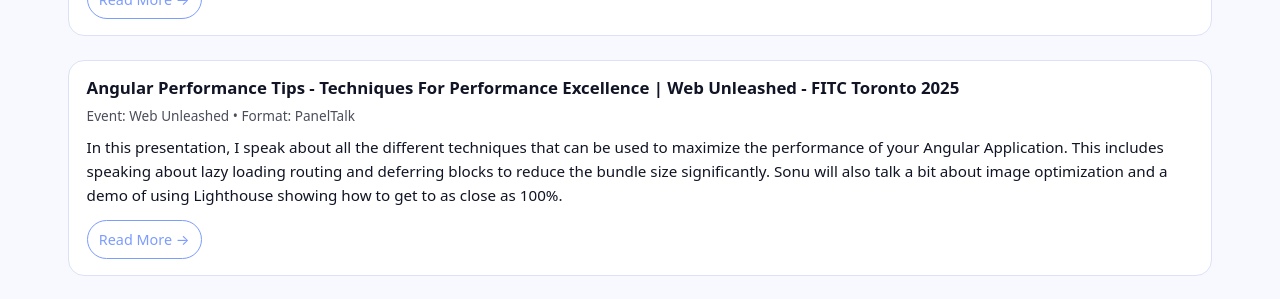
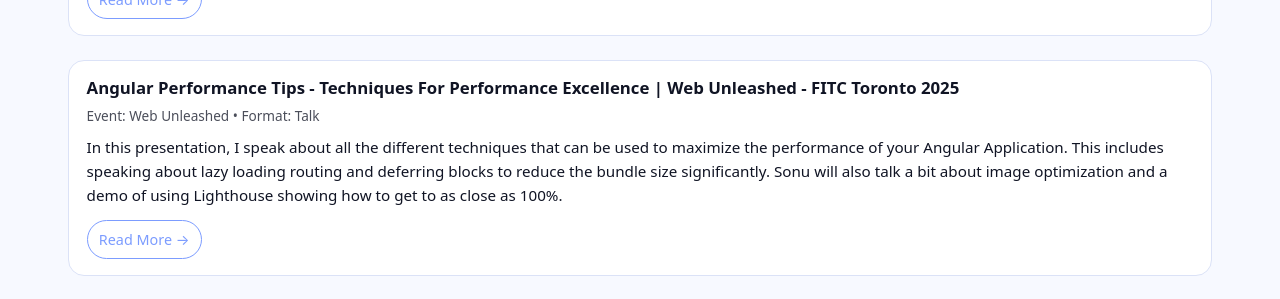
Before and after one commit to sonukapoor/sonukapoor-site.com, a Jekyll site: the page built from talks.md, in a window 1280 px wide and 900 px high. Shown: the part 380-679 px from the top of the window. Built offline with Jekyll 4.4.1, drawn with Linux system fonts in a browser that asks for light colours.

Commit message:
Fix FITC Talk Format

```diff
--- a/talks.md
+++ b/talks.md
@@ -191,7 +191,7 @@
 
   <div class="card">
     <h3>Angular Performance Tips - Techniques For Performance Excellence | Web Unleashed - FITC Toronto 2025</h3>
-    <div class="card-meta">Event: Web Unleashed • Format: PanelTalk</div>
+    <div class="card-meta">Event: Web Unleashed • Format: Talk</div>
     <p class="card-desc">
       In this presentation, I speak about all the different techniques that can be used to maximize the performance of your Angular Application. This includes speaking about lazy loading routing and deferring blocks to reduce the bundle size significantly. Sonu will also talk a bit about image optimization and a demo of using Lighthouse showing how to get to as close as 100%.
     </p>
```
